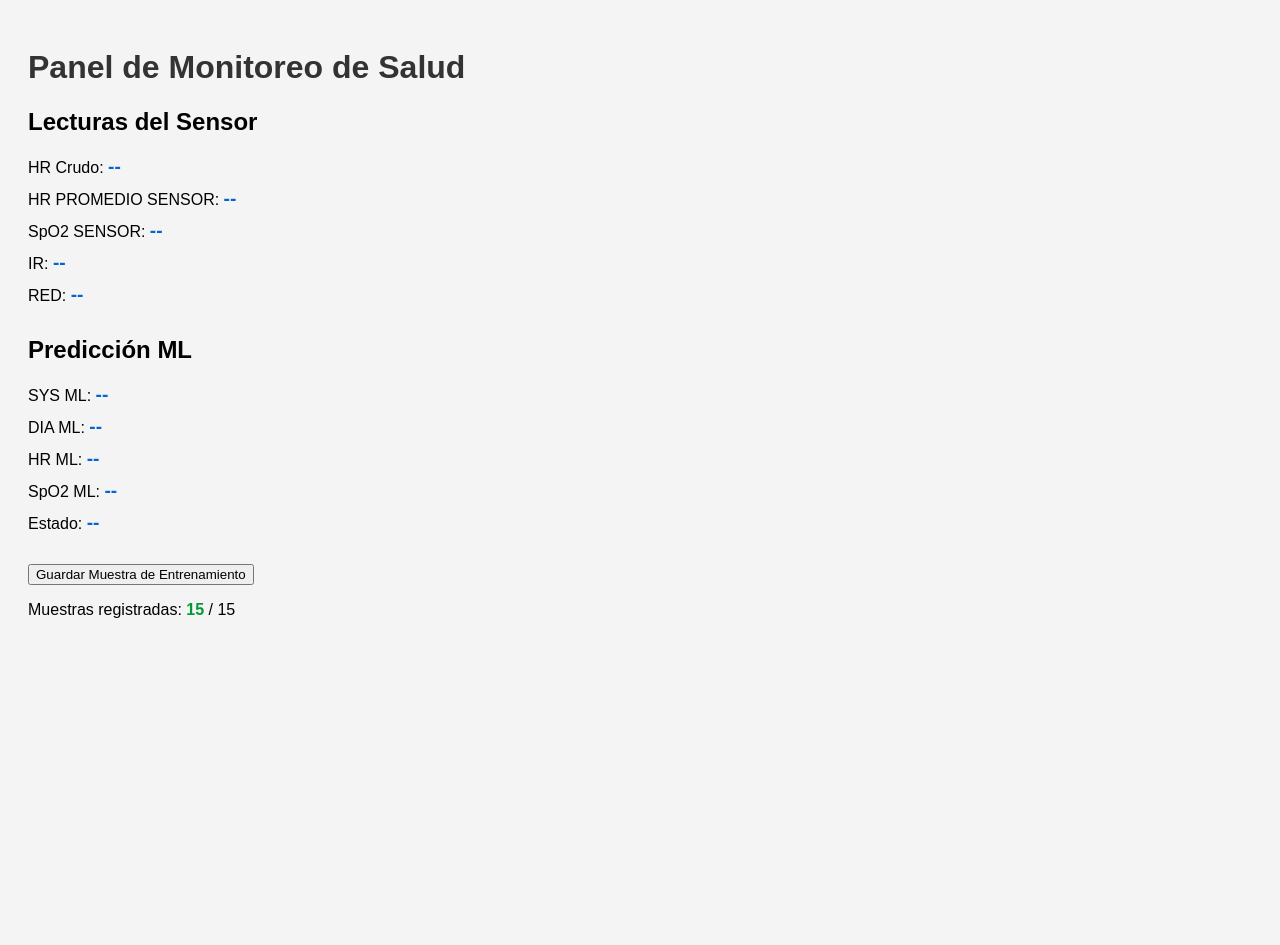
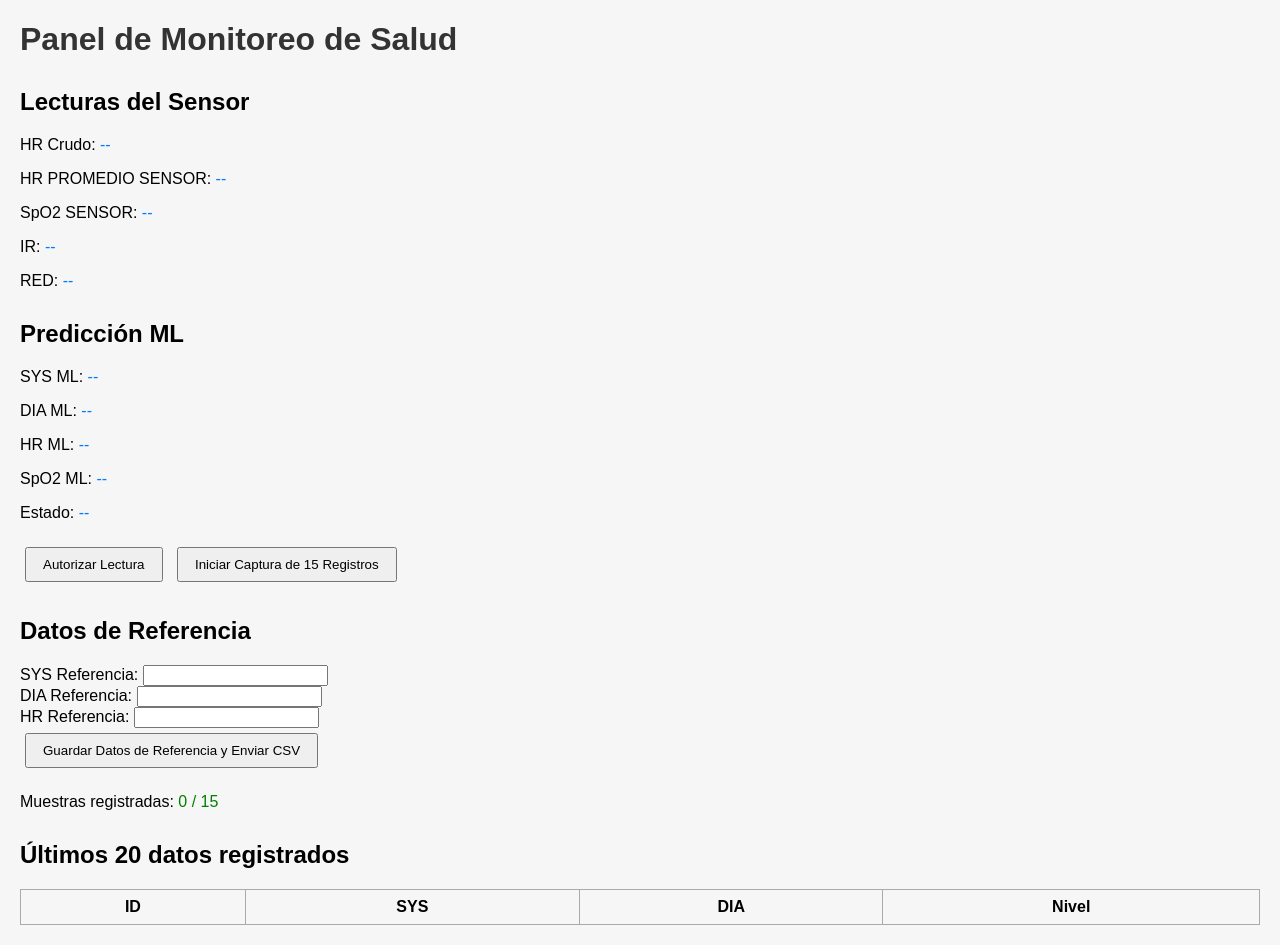
Before and after one commit to IsaacVera30/Prueba, a Flask app: page / in a window 1280 px wide. Before the commit the page ends 618 px from the top, so only its background shows below. Run offline with Flask 3, Linux system fonts and the light colour scheme; lists and menus that the app fills with data are empty; parts of the project's set-up code (start-up, migrations or seed data) failed here and were passed over.

Commit message:
index.html

```diff
--- a/templates/index.html
+++ b/templates/index.html
@@ -4,94 +4,173 @@
     <meta charset="UTF-8">
     <title>Panel de Monitoreo de Salud</title>
     <style>
-        body { font-family: Arial, sans-serif; background-color: #f4f4f4; padding: 20px; }
-        h1 { color: #333; }
-        .data-section { margin-bottom: 30px; }
-        .data-item { margin-bottom: 10px; }
-        .highlight { font-weight: bold; font-size: 1.2em; color: #0066cc; }
-        #contador-capturas { font-weight: bold; color: #009933; }
+        body {
+            font-family: Arial, sans-serif;
+            margin: 20px;
+            background-color: #f6f6f6;
+        }
+
+        h1 {
+            color: #333;
+        }
+
+        h2 {
+            margin-top: 30px;
+        }
+
+        .section {
+            margin-bottom: 20px;
+        }
+
+        span.valor {
+            color: #007bff;
+        }
+
+        table {
+            width: 100%;
+            border-collapse: collapse;
+            margin-top: 15px;
+        }
+
+        table, th, td {
+            border: 1px solid #aaa;
+        }
+
+        th, td {
+            padding: 8px;
+            text-align: center;
+        }
+
+        .green {
+            color: green;
+        }
+
+        .btn {
+            margin: 5px;
+            padding: 8px 16px;
+        }
     </style>
 </head>
 <body>
     <h1>Panel de Monitoreo de Salud</h1>
 
-    <div class="data-section">
+    <div class="section">
         <h2>Lecturas del Sensor</h2>
-        <div class="data-item">HR Crudo: <span id="hr_crudo" class="highlight">--</span></div>
-        <div class="data-item">HR PROMEDIO SENSOR: <span id="hr_promedio" class="highlight">--</span></div>
-        <div class="data-item">SpO2 SENSOR: <span id="spo2_sensor" class="highlight">--</span></div>
-        <div class="data-item">IR: <span id="ir" class="highlight">--</span></div>
-        <div class="data-item">RED: <span id="red" class="highlight">--</span></div>
+        <p>HR Crudo: <span id="hr_crudo" class="valor">--</span></p>
+        <p>HR PROMEDIO SENSOR: <span id="hr_promedio" class="valor">--</span></p>
+        <p>SpO2 SENSOR: <span id="spo2_sensor" class="valor">--</span></p>
+        <p>IR: <span id="ir" class="valor">--</span></p>
+        <p>RED: <span id="red" class="valor">--</span></p>
     </div>
 
-    <div class="data-section">
+    <div class="section">
         <h2>Predicción ML</h2>
-        <div class="data-item">SYS ML: <span id="sys_ml" class="highlight">--</span></div>
-        <div class="data-item">DIA ML: <span id="dia_ml" class="highlight">--</span></div>
-        <div class="data-item">HR ML: <span id="hr_ml" class="highlight">--</span></div>
-        <div class="data-item">SpO2 ML: <span id="spo2_ml" class="highlight">--</span></div>
-        <div class="data-item">Estado: <span id="estado_ml" class="highlight">--</span></div>
+        <p>SYS ML: <span id="sys_ml" class="valor">--</span></p>
+        <p>DIA ML: <span id="dia_ml" class="valor">--</span></p>
+        <p>HR ML: <span id="hr_ml" class="valor">--</span></p>
+        <p>SpO2 ML: <span id="spo2_ml" class="valor">--</span></p>
+        <p>Estado: <span id="estado" class="valor">--</span></p>
     </div>
 
-    <div class="data-section">
-        <button onclick="guardarMuestra()">Guardar Muestra de Entrenamiento</button>
-        <p>Muestras registradas: <span id="contador-capturas">0</span> / 15</p>
+    <div class="section">
+        <button id="autorizar" class="btn">Autorizar Lectura</button>
+        <button id="capturar" class="btn">Iniciar Captura de 15 Registros</button>
+    </div>
+
+    <div class="section">
+        <h2>Datos de Referencia</h2>
+        <label>SYS Referencia: <input type="number" id="sys_ref" /></label><br>
+        <label>DIA Referencia: <input type="number" id="dia_ref" /></label><br>
+        <label>HR Referencia: <input type="number" id="hr_ref" /></label><br>
+        <button id="guardar_csv" class="btn">Guardar Datos de Referencia y Enviar CSV</button>
+    </div>
+
+    <div class="section">
+        <p>Muestras registradas: <span id="contador" class="green">0 / 15</span></p>
+    </div>
+
+    <div class="section">
+        <h2>Últimos 20 datos registrados</h2>
+        <table id="tabla_datos">
+            <thead>
+                <tr>
+                    <th>ID</th>
+                    <th>SYS</th>
+                    <th>DIA</th>
+                    <th>Nivel</th>
+                </tr>
+            </thead>
+            <tbody></tbody>
+        </table>
     </div>
 
     <script>
-        function actualizarDatos() {
-            fetch("/api/ultimos_datos")
-                .then(response => response.json())
-                .then(data => {
-                    document.getElementById("hr_crudo").innerText = data.hr_crudo ?? "--";
-                    document.getElementById("hr_promedio").innerText = data.hr_promedio_sensor ?? "--";
-                    document.getElementById("spo2_sensor").innerText = data.spo2_sensor ?? "--";
-                    document.getElementById("ir").innerText = data.ir ?? "--";
-                    document.getElementById("red").innerText = data.red ?? "--";
+        async function actualizarPanel() {
+            try {
+                const res = await fetch("/api/ultimos_valores");
+                const data = await res.json();
+                document.getElementById("hr_crudo").textContent = data.hr_crudo;
+                document.getElementById("hr_promedio").textContent = data.hr_promedio;
+                document.getElementById("spo2_sensor").textContent = data.spo2_sensor;
+                document.getElementById("ir").textContent = data.ir;
+                document.getElementById("red").textContent = data.red;
 
-                    document.getElementById("sys_ml").innerText = data.sys_ml ?? "--";
-                    document.getElementById("dia_ml").innerText = data.dia_ml ?? "--";
-                    document.getElementById("hr_ml").innerText = data.hr_ml ?? "--";
-                    document.getElementById("spo2_ml").innerText = data.spo2_ml ?? "--";
-                    document.getElementById("estado_ml").innerText = data.estado ?? "--";
-                });
+                document.getElementById("sys_ml").textContent = data.sys_ml;
+                document.getElementById("dia_ml").textContent = data.dia_ml;
+                document.getElementById("hr_ml").textContent = data.hr_ml;
+                document.getElementById("spo2_ml").textContent = data.spo2_ml;
+                document.getElementById("estado").textContent = data.estado;
+            } catch (error) {
+                console.error("Error al obtener lecturas:", error);
+            }
         }
 
-        function actualizarContador() {
-            fetch("/api/registro_count")
-                .then(response => response.json())
-                .then(data => {
-                    document.getElementById("contador-capturas").innerText = data.restantes ?? "0";
-                });
+        async function actualizarContador() {
+            const res = await fetch("/api/registro_count");
+            const data = await res.json();
+            document.getElementById("contador").textContent = `${data.count} / 15`;
         }
 
-        function guardarMuestra() {
-            const hr_ref = prompt("Ingrese HR de referencia:");
-            const sys_ref = prompt("Ingrese SYS de referencia:");
-            const dia_ref = prompt("Ingrese DIA de referencia:");
-
-            fetch("/api/guardar_muestra", {
-                method: "POST",
-                headers: { "Content-Type": "application/json" },
-                body: JSON.stringify({
-                    hr_referencia: parseInt(hr_ref),
-                    pas_referencia: parseInt(sys_ref),
-                    pad_referencia: parseInt(dia_ref)
-                })
-            })
-            .then(response => response.json())
-            .then(data => {
-                alert(data.message || "Datos registrados correctamente.");
-                actualizarContador();
+        async function cargarUltimosDatos() {
+            const res = await fetch("/api/ultimos_datos");
+            const datos = await res.json();
+            const tbody = document.querySelector("#tabla_datos tbody");
+            tbody.innerHTML = "";
+            datos.forEach(d => {
+                const fila = `<tr><td>${d.id_paciente}</td><td>${d.sys}</td><td>${d.dia}</td><td>${d.nivel}</td></tr>`;
+                tbody.innerHTML += fila;
             });
         }
 
-        setInterval(actualizarDatos, 2000);
-        setInterval(actualizarContador, 2000);
-        window.onload = () => {
-            actualizarDatos();
+        document.getElementById("autorizar").onclick = () => {
+            fetch("/api/autorizar", { method: "POST" });
+        };
+
+        document.getElementById("capturar").onclick = () => {
+            fetch("/api/iniciar_captura", { method: "POST" });
+        };
+
+        document.getElementById("guardar_csv").onclick = () => {
+            const payload = {
+                sys: document.getElementById("sys_ref").value,
+                dia: document.getElementById("dia_ref").value,
+                hr: document.getElementById("hr_ref").value
+            };
+            fetch("/api/guardar_csv", {
+                method: "POST",
+                headers: { "Content-Type": "application/json" },
+                body: JSON.stringify(payload)
+            }).then(res => {
+                if (res.ok) alert("CSV guardado y enviado a Google Drive.");
+                else alert("Error al guardar CSV.");
+            });
+        };
+
+        setInterval(() => {
+            actualizarPanel();
             actualizarContador();
-        };
+            cargarUltimosDatos();
+        }, 2000);
     </script>
 </body>
 </html>
```
